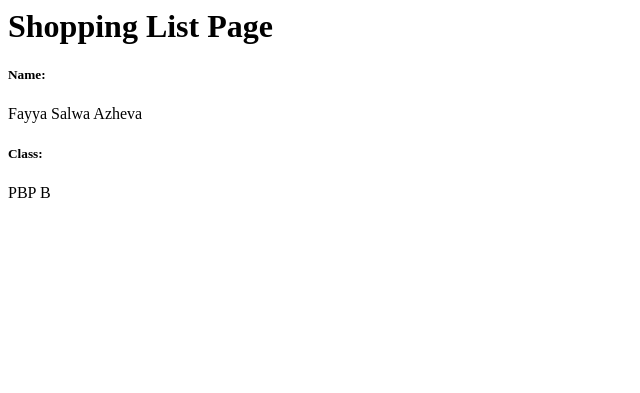
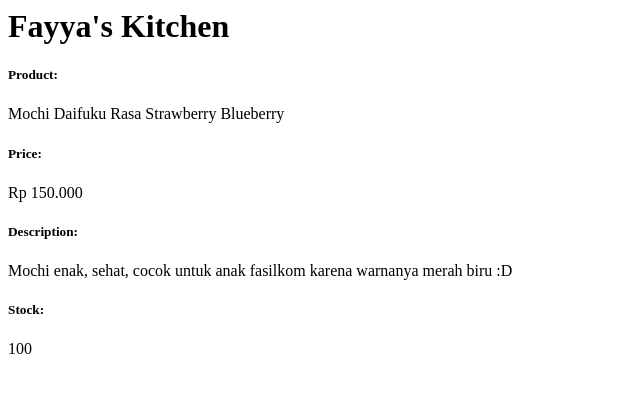
Before and after one commit to fayyazheva/inventori_tugas2PBP, a Django app: page /main/ in a window 1280 px wide. Shown: the top 393 px of the page, without its empty margins (0-640 px from the left). Run offline with Django 4.2, Linux system fonts and the light colour scheme.

Commit message:
menambahkan

```diff
--- a/main/models.py
+++ b/main/models.py
@@ -1,9 +1,9 @@
 from django.db import models
 
 class Product(models.Model):
-    name = models.CharField(max_length=255)
-    date_added = models.DateField(auto_now_add=True)
-    price = models.IntegerField()
+    product = models.CharField(max_length=255)
+    price = models.CharField(max_length=255)
+    amount = models.IntegerField()
     description = models.TextField()
 
 # models.Model adalah kelas dasar yang digunakan untuk mendefinisikan model dalam Django.
--- a/main/templates/main.html
+++ b/main/templates/main.html
@@ -1,6 +1,10 @@
-<h1>Shopping List Page</h1>
+<h1>Fayya's Kitchen</h1>
 
-<h5>Name: </h5>
-<p>{{ name }}<p>
-<h5>Class: </h5>
-<p>{{ class }}<p>
+<h5>Product: </h5>
+<p>{{ product }}<p>
+<h5>Price: </h5>
+<p>{{ price }}<p>
+<h5>Description: </h5>
+<p>{{ description }}<p>
+<h5>Stock: </h5>
+<p>{{ amount }}<p>
--- a/main/views.py
+++ b/main/views.py
@@ -1,8 +1,10 @@
 from django.shortcuts import render
 def show_main(request):
     context = {
-        'name': 'Fayya Salwa Azheva',
-        'class': 'PBP B'
+        'product': 'Mochi Daifuku Rasa Strawberry Blueberry',
+        'price': 'Rp 150.000',
+        'description' : 'Mochi enak, sehat, cocok untuk anak fasilkom karena warnanya merah biru :D',
+        'amount' : '100'
     }
 
     return render(request, "main.html", context)
```
Also changed, not shown: README.md.
